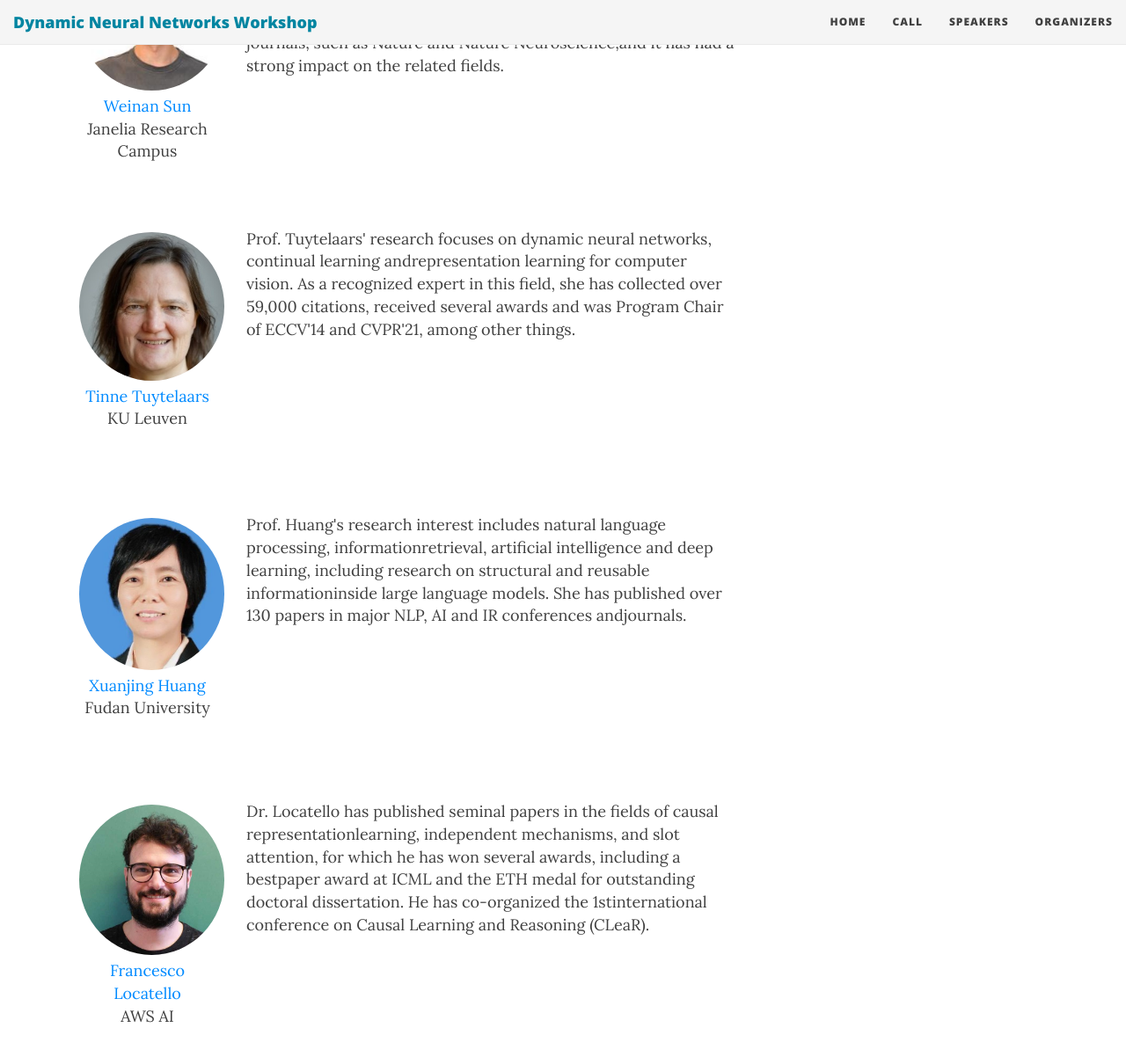
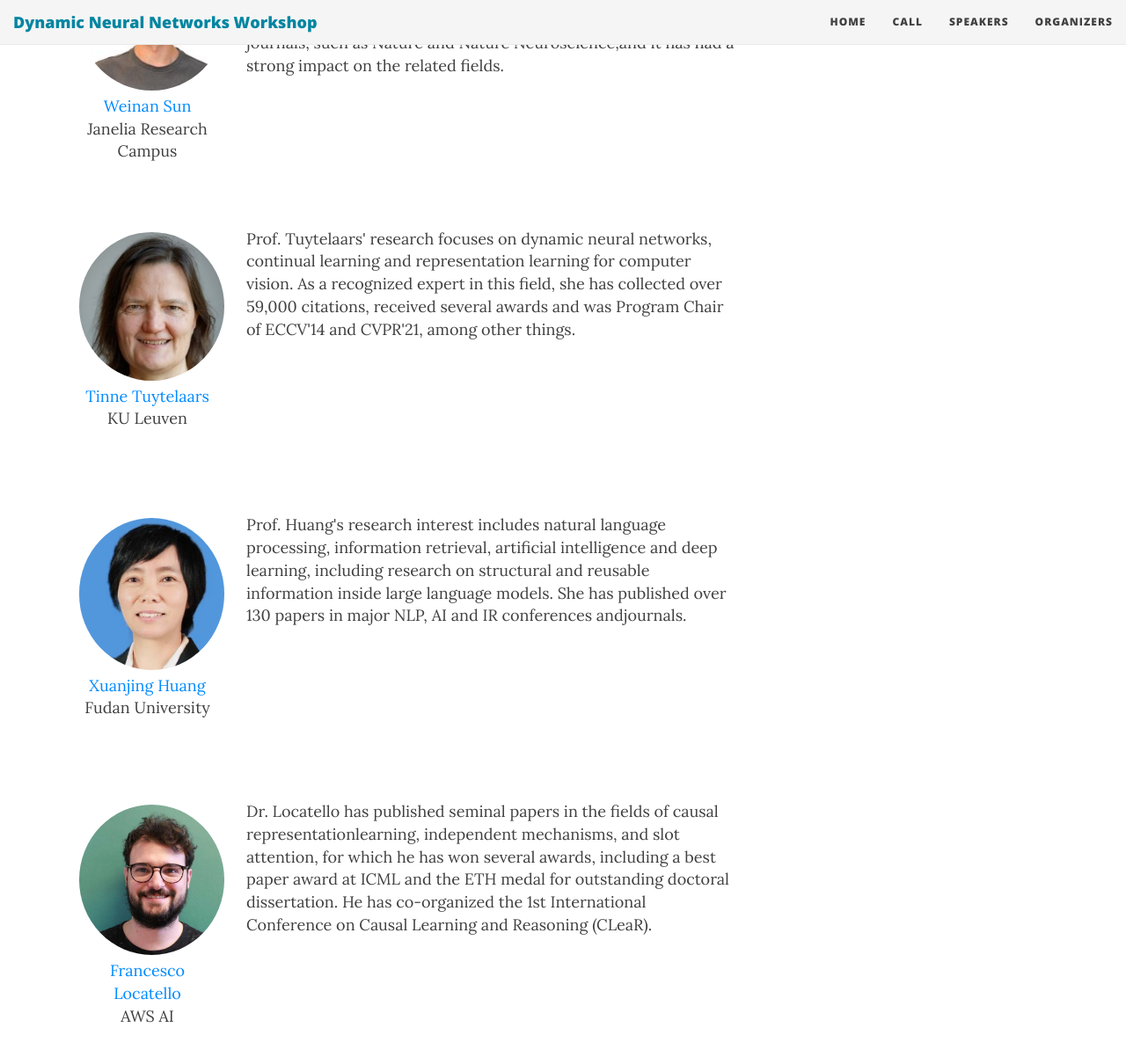
Before and after one commit to dynn-icml2022/dynn-icml2022.github.io, a Jekyll site: the page built from speakers.md, in a window 1280 px wide and 1400 px high, scrolled down 867 px. Shown: the top 1202 px of the window at 88% size. Built offline with Jekyll 4.4.1, drawn with Linux system fonts in a browser that asks for light colours; nearby versions of some CDN libraries.

Commit message:
fixing typos

```diff
--- a/_data/speakers.yml
+++ b/_data/speakers.yml
@@ -17,18 +17,18 @@ Tuytelaars:
     url: "https://homes.esat.kuleuven.be/~tuytelaa/"
     affiliation: "KU Leuven"
     img: "tuytelaars.jpeg"
-    bio: "Prof. Tuytelaars' research focuses on dynamic neural networks, continual learning andrepresentation learning for computer vision. As a recognized expert in this field, she has collected over 59,000 citations, received several awards and was Program Chair of ECCV'14 and CVPR'21, among other things."
+    bio: "Prof. Tuytelaars' research focuses on dynamic neural networks, continual learning and representation learning for computer vision. As a recognized expert in this field, she has collected over 59,000 citations, received several awards and was Program Chair of ECCV'14 and CVPR'21, among other things."
 
 XHuang:
     name: "Xuanjing Huang"
     url: "https://nlp.fudan.edu.cn/28702/list.htm"
     affiliation: "Fudan University"
     img: "xhuang.jpg"
-    bio: "Prof. Huang's research interest includes natural language processing, informationretrieval, artificial intelligence and deep learning, including research on structural and reusable informationinside large language models. She has published over 130 papers in major NLP, AI and IR conferences andjournals."
+    bio: "Prof. Huang's research interest includes natural language processing, information retrieval, artificial intelligence and deep learning, including research on structural and reusable information inside large language models. She has published over 130 papers in major NLP, AI and IR conferences andjournals."
 
 Locatello:
     name: "Francesco Locatello"
     url: "https://www.amazon.science/author/francesco-locatello"
     affiliation: "AWS AI"
     img: "locatello.jpg"
-    bio: "Dr. Locatello has published seminal papers in the fields of causal representationlearning, independent mechanisms, and slot attention, for which he has won several awards, including a bestpaper award at ICML and the ETH medal for outstanding doctoral dissertation. He has co-organized the 1stinternational conference on Causal Learning and Reasoning (CLeaR)."
+    bio: "Dr. Locatello has published seminal papers in the fields of causal representationlearning, independent mechanisms, and slot attention, for which he has won several awards, including a best paper award at ICML and the ETH medal for outstanding doctoral dissertation. He has co-organized the 1st International Conference on Causal Learning and Reasoning (CLeaR)."
```
